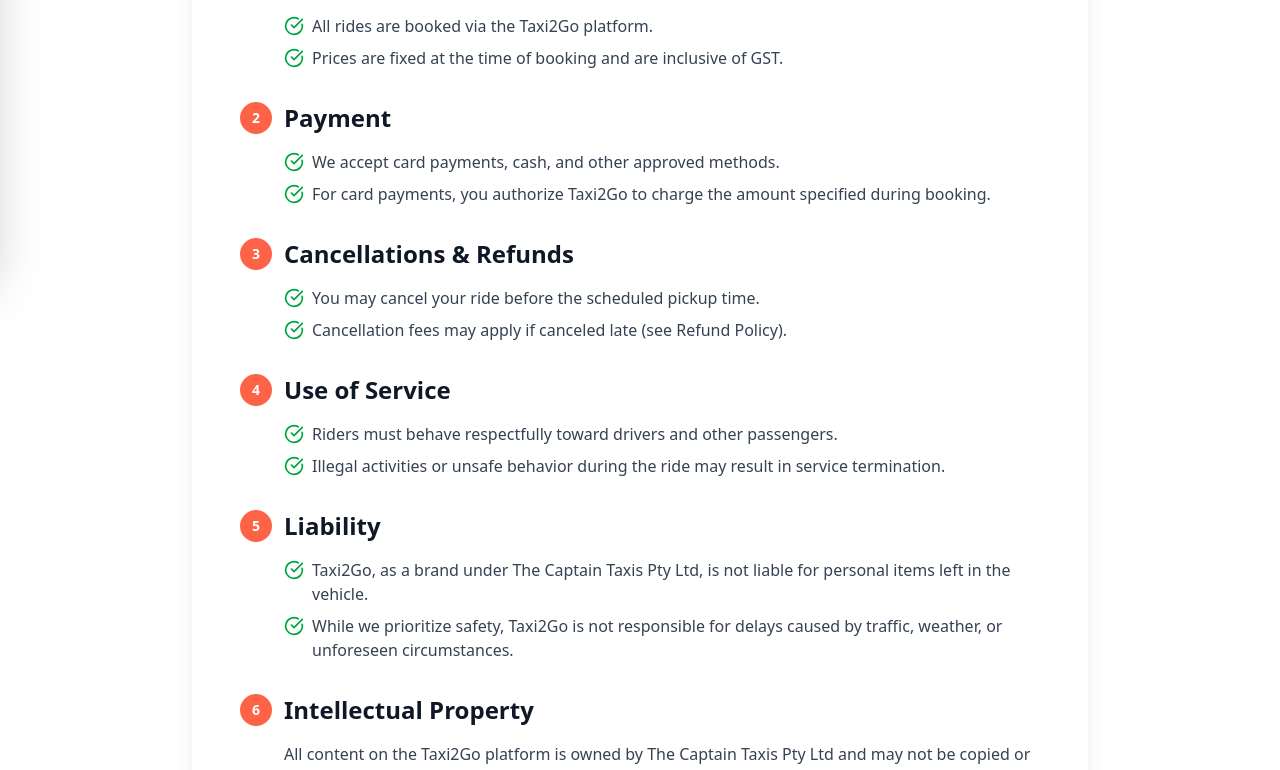
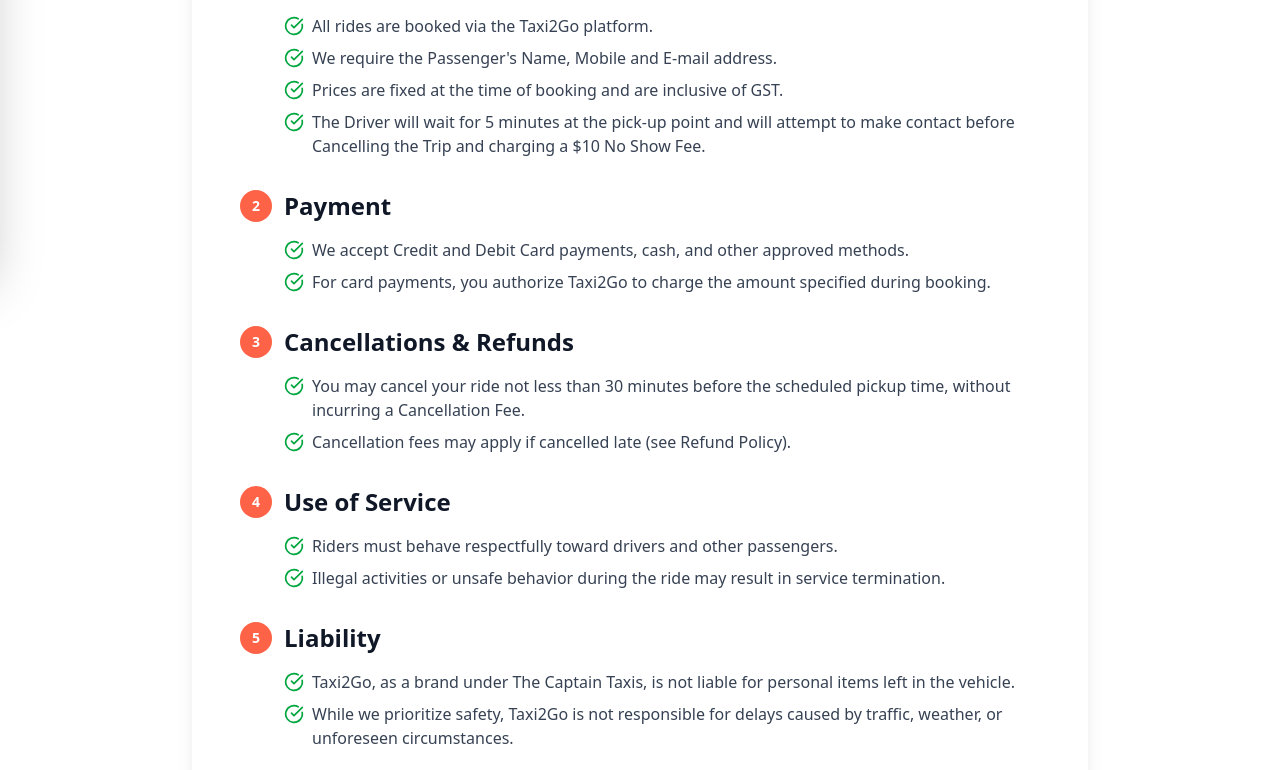
Before and after one commit to saribghouri/Taxi2Go, a Next.js app: page /terms-conditions in a window 1280 px wide. Shown: the part 529-1299 px from the top of the page. Built offline with nearby package versions, Linux system fonts and the light colour scheme.

Commit message:
fix: update company name from "The Captain Taxis Pty Ltd" to "The Captain Taxis" across multiple pages

```diff
--- a/app/privacy-policy/page.jsx
+++ b/app/privacy-policy/page.jsx
@@ -28,7 +28,7 @@
           <div className="bg-white rounded-2xl shadow-xl p-8 md:p-12 space-y-8">
             <div>
               <p className="text-lg text-gray-700 leading-relaxed">
-                Taxi2Go, operating under <strong>The Captain Taxis Pty Ltd</strong>, is committed to protecting your personal information in compliance with the <strong>Privacy Act 1988 (Cth)</strong>.
+                Taxi2Go, operating under <strong>The Captain Taxis</strong>, is committed to protecting your personal information in compliance with the <strong>Privacy Act 1988 (Cth)</strong>.
               </p>
             </div>
 
--- a/app/refund-policy/page.jsx
+++ b/app/refund-policy/page.jsx
@@ -28,7 +28,7 @@
           <div className="bg-white rounded-2xl shadow-xl p-8 md:p-12 space-y-8">
             <div>
               <p className="text-lg text-gray-700 leading-relaxed">
-                Taxi2Go operates under <strong>The Captain Taxis Pty Ltd</strong>. Our goal is to provide transparent and fair refund practices.
+                Taxi2Go operates under <strong>The Captain Taxis</strong>. Our goal is to provide transparent and fair refund practices.
               </p>
             </div>
 
@@ -57,7 +57,10 @@
                 </h2>
                 <div className="ml-11 space-y-3">
                   <p className="text-gray-700">
-                    • If you cancel a booking before the cutoff time (e.g., 30 minutes before pickup), you are eligible for a full refund.
+                    • If you cancel a booking more than 30 minutes before pick-up, you are eligible for a full refund.
+                  </p>
+                  <p className="text-gray-700">
+                    • If you cancel a booking less than 30 minutes before pick-up, you may be eligible for a partial refund, at our discretion.
                   </p>
                   <p className="text-gray-700">
                     • Late cancellations may incur a cancellation fee deducted from the refund.
--- a/app/safety-compliance/page.jsx
+++ b/app/safety-compliance/page.jsx
@@ -28,7 +28,7 @@
           <div className="bg-white rounded-2xl shadow-xl p-8 md:p-12 space-y-8">
             <div>
               <p className="text-lg text-gray-700 leading-relaxed">
-                At Taxi2Go, your safety is our top priority. Operating under <strong>The Captain Taxis Pty Ltd</strong>, we strictly adhere to all local and state regulations for passenger transport in Australia.
+                At Taxi2Go, your safety is our top priority. Operating under <strong>The Captain Taxis</strong>, we strictly adhere to all local and state regulations for passenger transport in Australia.
               </p>
             </div>
 
--- a/app/terms-conditions/page.jsx
+++ b/app/terms-conditions/page.jsx
@@ -28,7 +28,7 @@
           <div className="bg-white rounded-2xl shadow-xl p-8 md:p-12 space-y-8">
             <div>
               <p className="text-lg text-gray-700 leading-relaxed">
-                Welcome to Taxi2Go, a brand operated by <strong>The Captain Taxis Pty Ltd</strong>. By using our services, you agree to the following terms:
+                Welcome to Taxi2Go, a brand operated by <strong>The Captain Taxis</strong>. By using our services, you agree to the following terms:
               </p>
             </div>
 
@@ -46,7 +46,15 @@
                   </li>
                   <li className="text-gray-700 flex items-start gap-2">
                     <CheckCircle className="w-5 h-5 text-green-600 mt-0.5 flex-shrink-0" />
+                    <span>We require the Passenger's Name, Mobile and E-mail address.</span>
+                  </li>
+                  <li className="text-gray-700 flex items-start gap-2">
+                    <CheckCircle className="w-5 h-5 text-green-600 mt-0.5 flex-shrink-0" />
                     <span>Prices are fixed at the time of booking and are inclusive of GST.</span>
+                  </li>
+                  <li className="text-gray-700 flex items-start gap-2">
+                    <CheckCircle className="w-5 h-5 text-green-600 mt-0.5 flex-shrink-0" />
+                    <span>The Driver will wait for 5 minutes at the pick-up point and will attempt to make contact before Cancelling the Trip and charging a $10 No Show Fee.</span>
                   </li>
                 </ul>
               </div>
@@ -60,7 +68,7 @@
                 <ul className="space-y-2 ml-11">
                   <li className="text-gray-700 flex items-start gap-2">
                     <CheckCircle className="w-5 h-5 text-green-600 mt-0.5 flex-shrink-0" />
-                    <span>We accept card payments, cash, and other approved methods.</span>
+                    <span>We accept Credit and Debit Card payments, cash, and other approved methods.</span>
                   </li>
                   <li className="text-gray-700 flex items-start gap-2">
                     <CheckCircle className="w-5 h-5 text-green-600 mt-0.5 flex-shrink-0" />
@@ -78,11 +86,11 @@
                 <ul className="space-y-2 ml-11">
                   <li className="text-gray-700 flex items-start gap-2">
                     <CheckCircle className="w-5 h-5 text-green-600 mt-0.5 flex-shrink-0" />
-                    <span>You may cancel your ride before the scheduled pickup time.</span>
+                    <span>You may cancel your ride not less than 30 minutes before the scheduled pickup time, without incurring a Cancellation Fee.</span>
                   </li>
                   <li className="text-gray-700 flex items-start gap-2">
                     <CheckCircle className="w-5 h-5 text-green-600 mt-0.5 flex-shrink-0" />
-                    <span>Cancellation fees may apply if canceled late (see Refund Policy).</span>
+                    <span>Cancellation fees may apply if cancelled late (see Refund Policy).</span>
                   </li>
                 </ul>
               </div>
@@ -114,7 +122,7 @@
                 <ul className="space-y-2 ml-11">
                   <li className="text-gray-700 flex items-start gap-2">
                     <CheckCircle className="w-5 h-5 text-green-600 mt-0.5 flex-shrink-0" />
-                    <span>Taxi2Go, as a brand under The Captain Taxis Pty Ltd, is not liable for personal items left in the vehicle.</span>
+                    <span>Taxi2Go, as a brand under The Captain Taxis, is not liable for personal items left in the vehicle.</span>
                   </li>
                   <li className="text-gray-700 flex items-start gap-2">
                     <CheckCircle className="w-5 h-5 text-green-600 mt-0.5 flex-shrink-0" />
@@ -130,7 +138,7 @@
                   Intellectual Property
                 </h2>
                 <p className="text-gray-700 ml-11">
-                  All content on the Taxi2Go platform is owned by The Captain Taxis Pty Ltd and may not be copied or reused without permission.
+                  All content on the Taxi2Go platform is owned by The Captain Taxis and may not be copied or reused without permission.
                 </p>
               </div>
 
```
